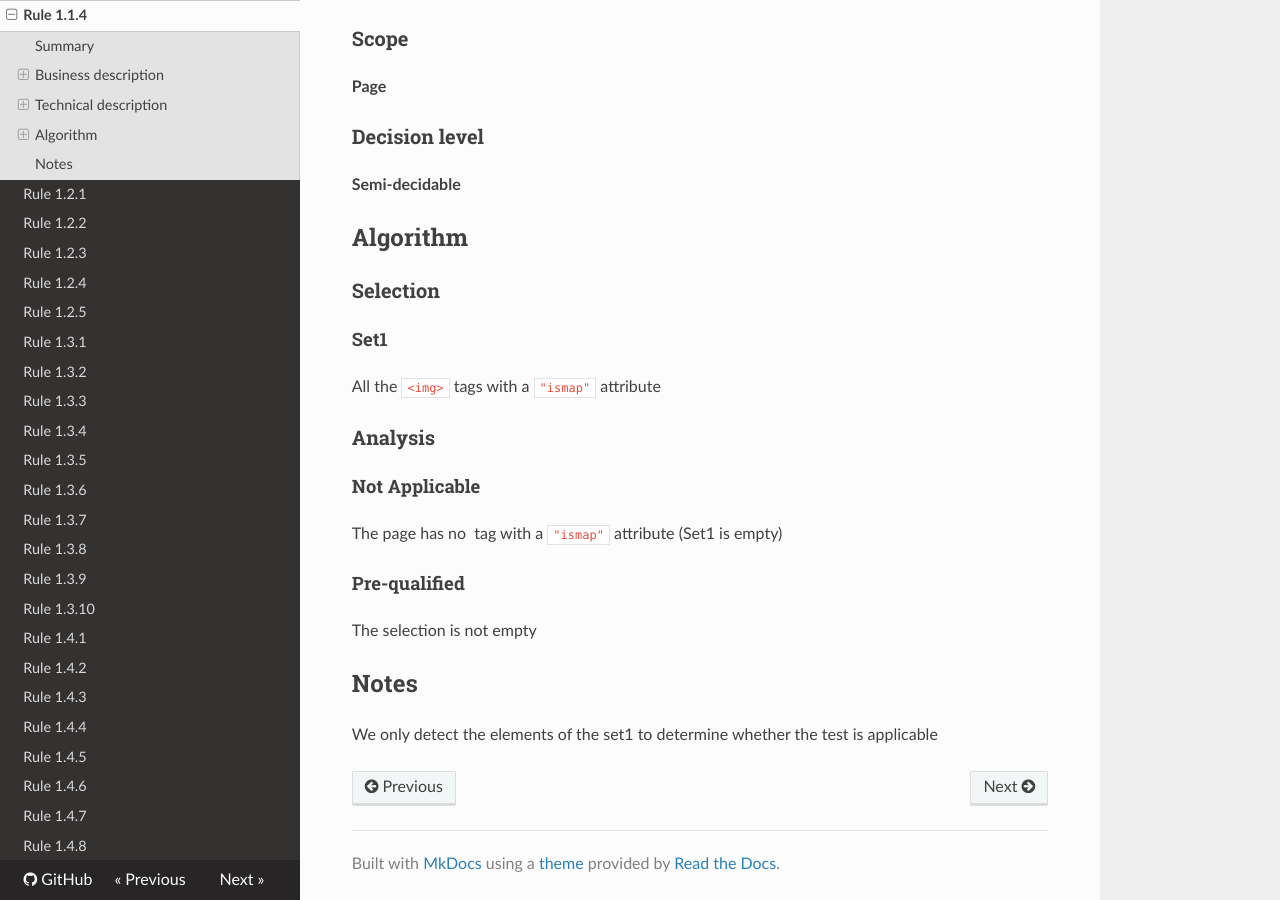
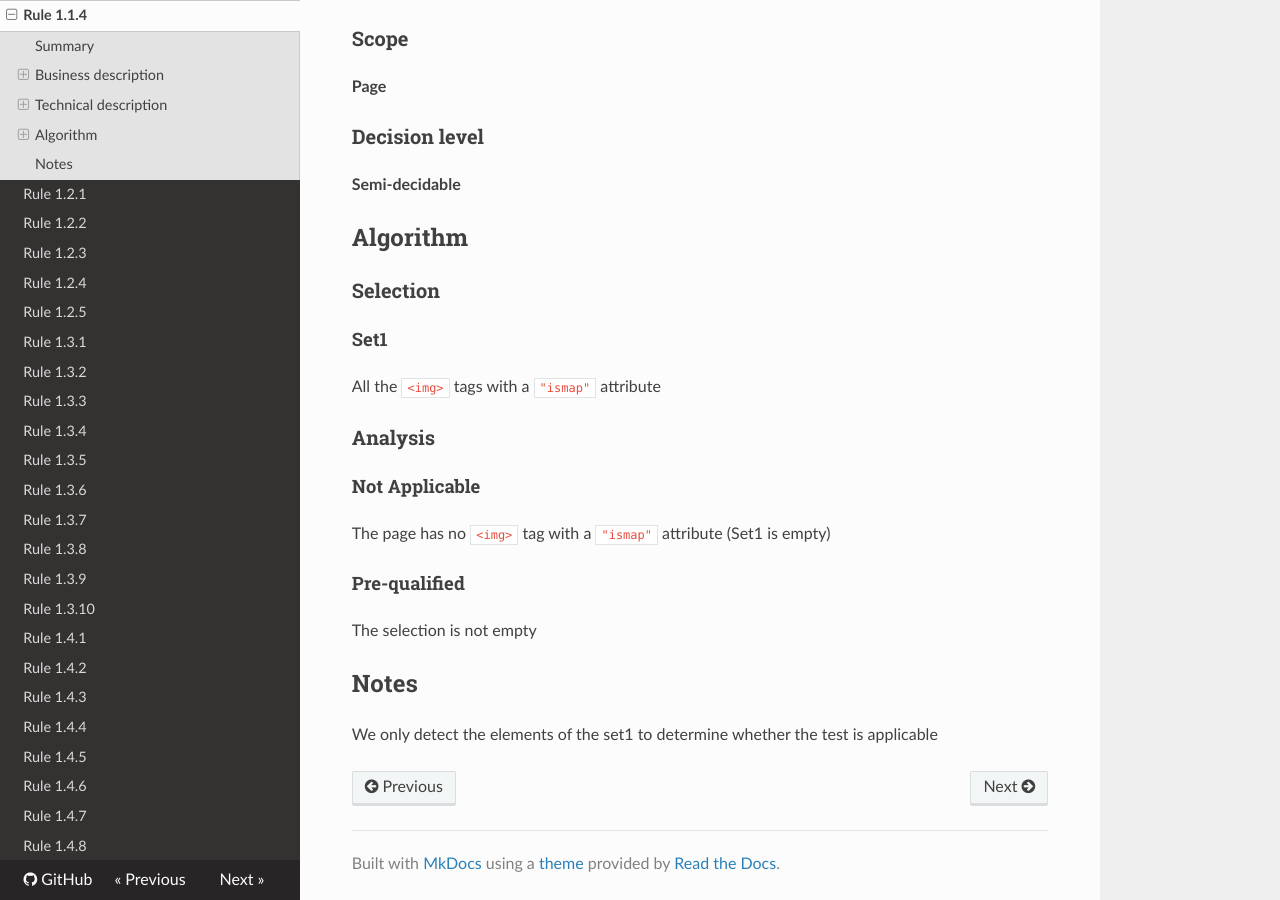
Before and after one commit to Tanaguru/Tanaguru-rules-RGAA-3-doc, an MkDocs documentation site: the page built from docs/Rule-1-1-4.md, in a window 1280 px wide and 900 px high, scrolled down 793 px. Built offline with MkDocs 1.6.1, drawn with Linux system fonts in a browser that asks for light colours; nearby versions of some CDN libraries; old or Windows-style settings are respelled for this version of MkDocs.

Commit message:
Update Rule-1-1-4.md

```diff
--- a/docs/Rule-1-1-4.md
+++ b/docs/Rule-1-1-4.md
@@ -44,7 +44,7 @@ All the `<img>` tags with a `"ismap"` attribute
 
 #### Not Applicable
 
-The page has no <img> tag with a `"ismap"` attribute (Set1 is empty)
+The page has no `<img>` tag with a `"ismap"` attribute (Set1 is empty)
 
 #### Pre-qualified
 
```
